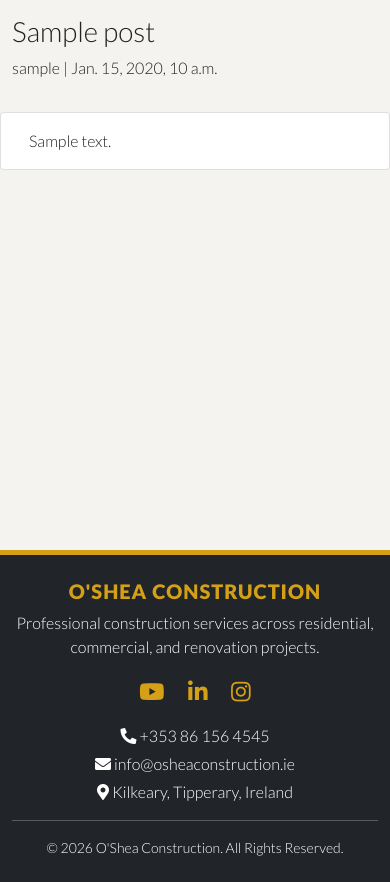
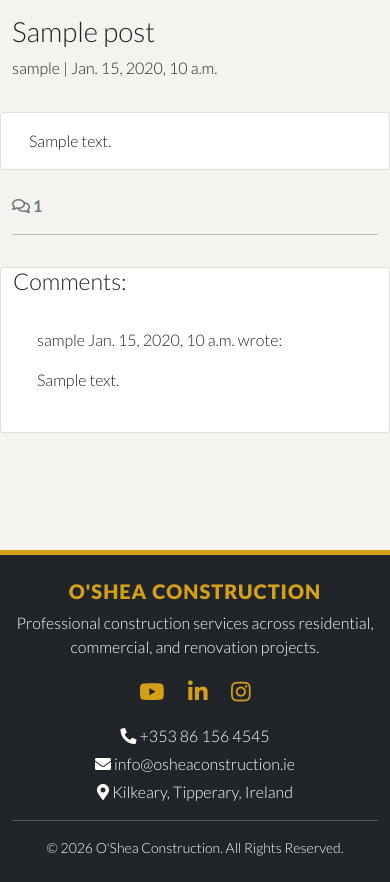
Before and after one commit to MOS-2025/oshea_construction, a Django app: a page that uses blog/templates/blog/post_detail.html in a window 390 px wide. Shown: the part 153-1035 px from the top of the page. Run offline with Django 4.2, Linux system fonts and the light colour scheme; tables that the repository leaves empty hold one stand-in row (values such as "Sample post").

Commit message:
Updated blogs/view.py and post_detail files to enable comment to be displayed with relevant post

```diff
--- a/blog/templates/blog/post_detail.html
+++ b/blog/templates/blog/post_detail.html
@@ -29,6 +29,48 @@
             </div>
         </div>
     </div>
+      <!-- Displaying count of comments -->
+  <div class="row">
+    <div class="col-12">
+      <strong class="text-secondary">
+        <i class="far fa-comments"></i> {{ comment_count }}
+      </strong>
+    </div>
+    <div class="col-12">
+      <hr>
+    </div>
+  </div>
+  <!-- Displaying Comments -->
+  <div class="row">
+    <div class="col-md-8 card mb-4  mt-3 ">
+      <h3>Comments:</h3>
+      <div class="card-body">
+        <!-- We want a for loop inside the empty control tags
+          to iterate through each comment in comments -->
+        {% for comment in comments %}
+        <div class="p-2 comments
+          {% if not comment.approved and comment.author == user %}
+          faded{% elif not comment.approved %} d-none{% endif %}">
+          <p class="font-weight-bold">
+            {{ comment.author }}
+            <span class="font-weight-normal">
+              {{ comment.created_on }}
+            </span> wrote:
+          </p>
+          <div id="comment{{ comment.id }}">
+            {{ comment.body | linebreaks }}
+          </div>
+          {% if not comment.approved and comment.author == user %}
+          <p class="approval">
+            This comment is awaiting approval
+          </p>
+          {% endif %}
+        </div>
+        <!-- Our for loop ends here -->
+        {% endfor %}
+      </div>
+    </div>
+  </div>
 </div>
 
 {% endblock content %}
--- a/blog/views.py
+++ b/blog/views.py
@@ -28,9 +28,10 @@ def post_detail(request, slug):
 
     queryset = Post.objects.filter(status=1)
     post = get_object_or_404(queryset, slug=slug)
-
+    comments = post.comments.all().order_by("-created_on")
+    comment_count = post.comments.filter(approved=True).count()
     return render(
         request,
         "blog/post_detail.html",
-        {"post": post},
+        {"post": post, "comments": comments, "comment_count": comment_count},
     )
--- a/construct/settings.py
+++ b/construct/settings.py
@@ -27,7 +27,7 @@ TEMPLATES_DIR = os.path.join(BASE_DIR, 'templates')
 SECRET_KEY = 'django-insecure-yb9hd2@bb(b253me)=x@94@w50)m=dm(*tvo7+09zpg1kd(gl$'
 
 # SECURITY WARNING: don't run with debug turned on in production!
-DEBUG = False
+DEBUG = True
 
 ALLOWED_HOSTS = ['.herokuapp.com','127.0.0.1']
 
```
